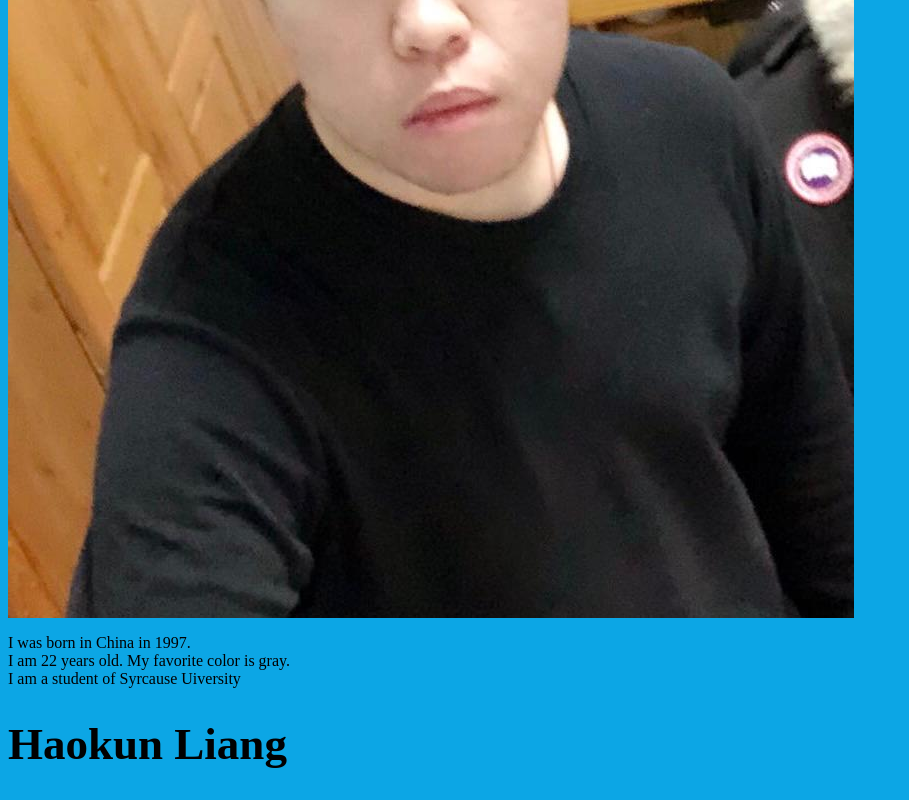
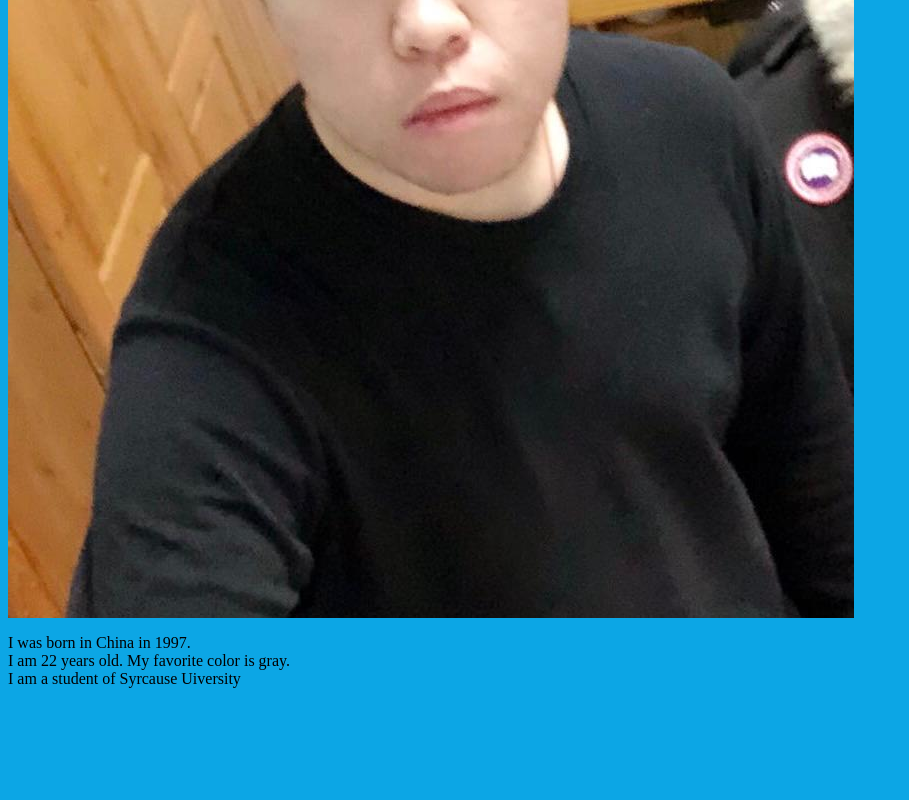
Before and after one commit to hliang-syr/hliang-syr.github.io, a plain HTML site: page index.html in a window 1280 px wide. Shown: the part 507-1307 px from the top of the page, without its empty margins (0-909 px from the left). After the commit the page ends 1211 px from the top, so only its background shows below. Drawn offline with Linux system fonts and the light colour scheme.

Commit message:
erase h1

```diff
--- a/index.html
+++ b/index.html
@@ -7,4 +7,3 @@
 <br>I am 22 years old. My favorite color is gray.
 <br>I am a student of Syrcause Uiversity</p>
 <body style="background-color:#0CA6E5;">
-<h1 style="font-size:45px;">Haokun Liang</h1>
```
